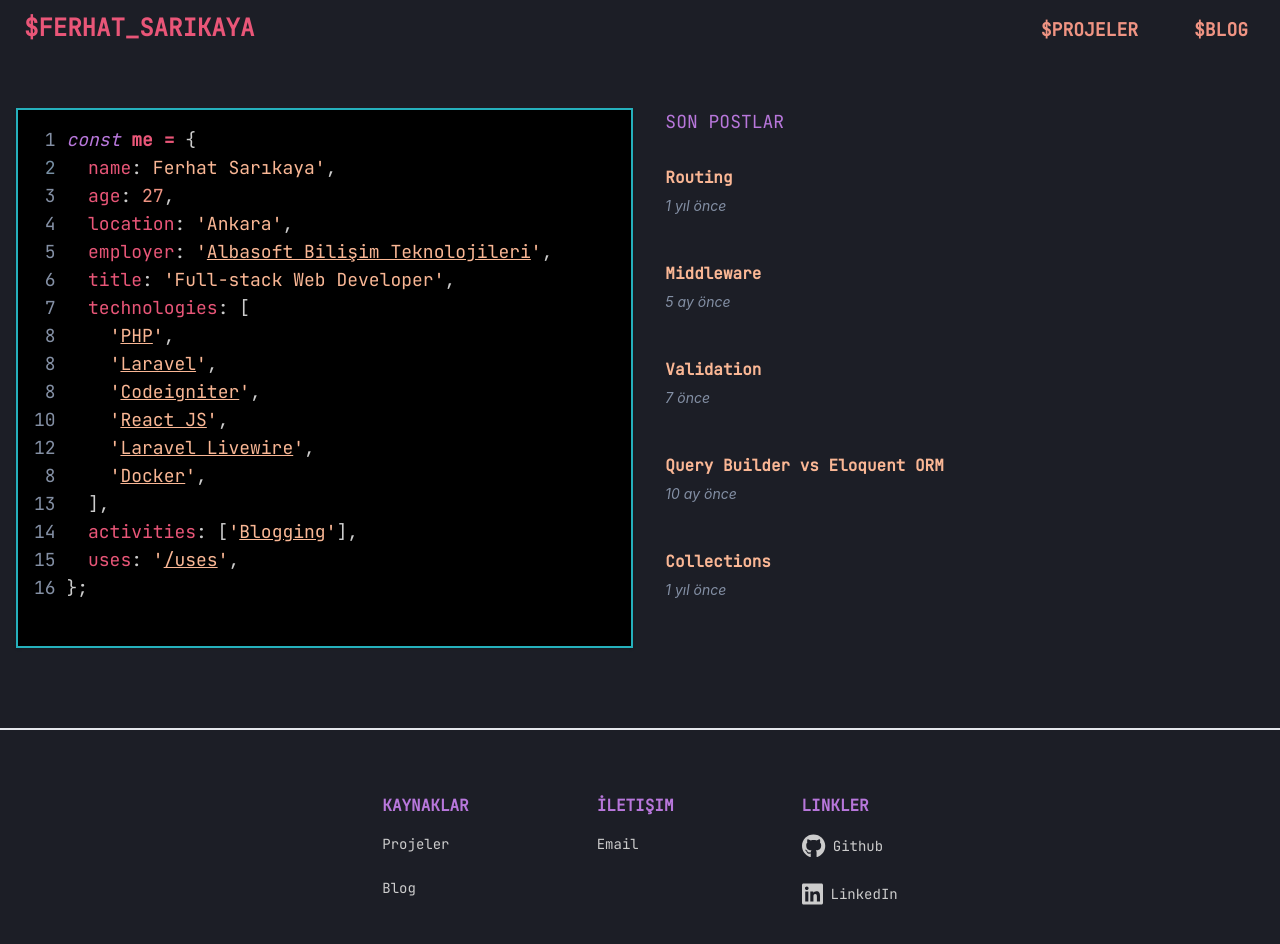
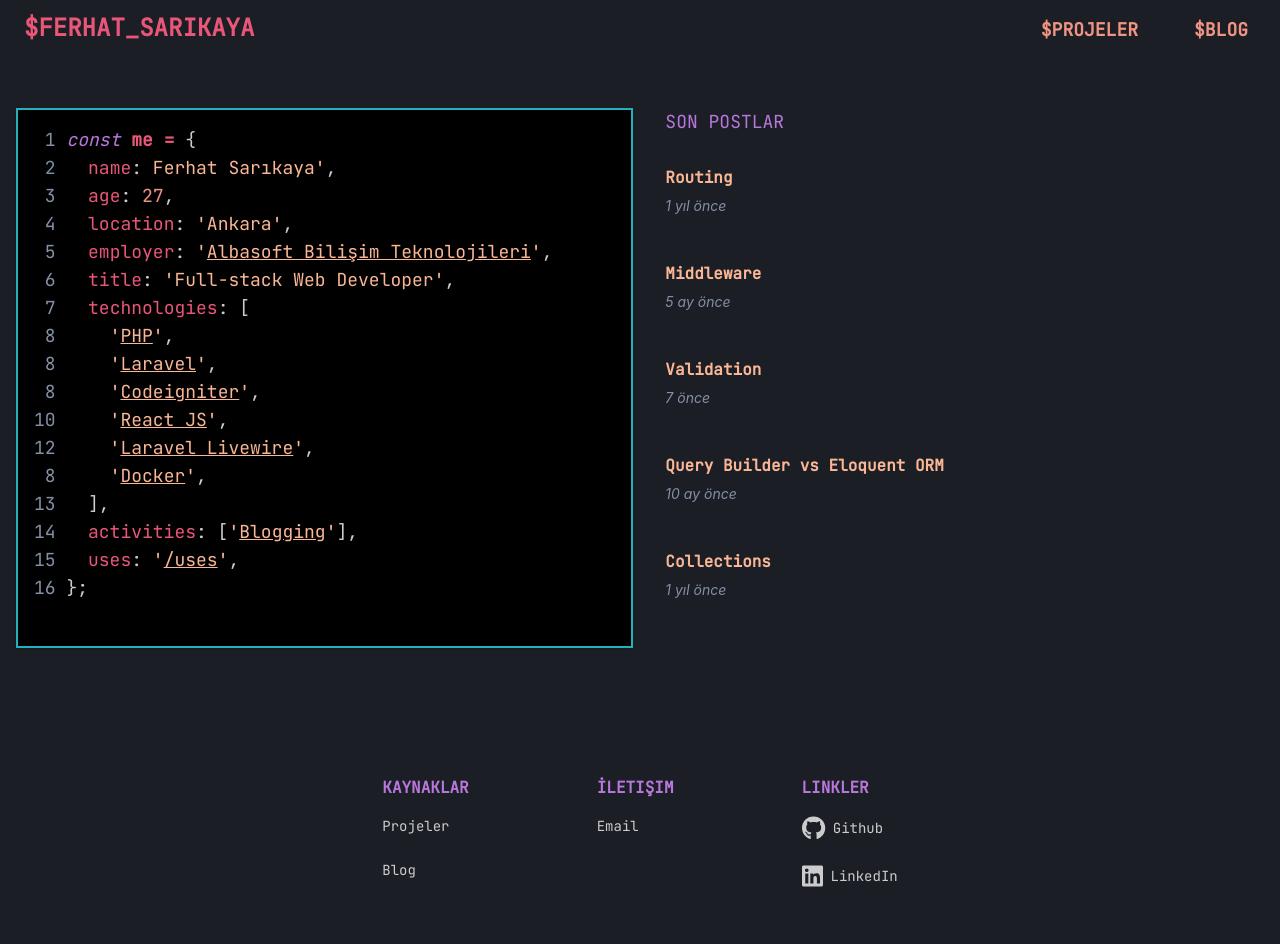
Before and after one commit to fsarikaya96/blog-frontend, a React (Create React App) app: page / in a window 1280 px wide. Shown: the top 944 px of the page. Built offline with nearby package versions, Linux system fonts and the light colour scheme.

Commit message:
refactor : file structure edited

```diff
--- a/package.json
+++ b/package.json
@@ -15,8 +15,8 @@
     "font-awesome": "^4.7.0",
     "react": "^18.2.0",
     "react-dom": "^18.2.0",
-    "react-router-dom": "^6.14.0",
-    "react-scripts": "5.0.1",
+    "react-router-dom": "^6.14.2",
+    "react-scripts": "^5.0.1",
     "web-vitals": "^2.1.4"
   },
   "scripts": {
--- a/src/App.js
+++ b/src/App.js
@@ -1,24 +1,20 @@
+import React from 'react';
 import './App.css';
 import Header from './compenents/layout/Public/Header';
 import Footer from './compenents/layout/Public/Footer';
-import Code from './pages/Public/Homepage/Code';
-import Posts from './pages/Public/Homepage/Posts';
+import PublicRoute from './routes/PublicRoute';
 
 function App() {
 
   return (
-    <div>
-       <Header/>
-        <main className='container mx-auto px-2 sm:px-4 pt-12'>
-              <div className='flex flex-col lg:flex-row justify-between gap-x-8 mb-20'>
-              <Code/>
-              <Posts/>
-              </div>
-        </main>
-        <hr class="container mx-auto mb-4 border-b border-dark"></hr>
-       <Footer/>
+    <>
+        <Header/>
 
-    </div>
+          <PublicRoute/>
+
+        <Footer/>
+
+    </>
   );
 }
 
--- a/src/index.js
+++ b/src/index.js
@@ -2,11 +2,10 @@
 import ReactDOM from 'react-dom/client';
 import './index.css';
 import App from './App';
-import { BrowserRouter } from 'react-router-dom'
+import { BrowserRouter } from 'react-router-dom';
 
-const root = ReactDOM.createRoot(document.getElementById('root'));
-root.render(
-  <BrowserRouter>
-    <App />
-  </BrowserRouter>
+ReactDOM.createRoot(document.getElementById("root")).render(
+     <BrowserRouter>
+      <App />
+     </BrowserRouter>
 );
--- /dev/null
+++ b/src/pages/Public/Homepage/Home.js
@@ -0,0 +1,16 @@
+import React from "react";
+import Code from './Code'
+import Post from './Post'
+
+export default function Homepage() {
+    return (
+        <>
+        <main className="container mx-auto px-2 sm:px-4 pt-12">
+          <div className="flex flex-col lg:flex-row justify-between gap-x-8 mb-20">
+            <Code/>
+            <Post/>
+          </div>
+        </main>
+        </>
+    );
+}
--- /dev/null
+++ b/src/routes/PublicRoute.js
@@ -0,0 +1,11 @@
+import React from "react";
+import { Routes, Route } from 'react-router-dom';
+import Home from '../pages/Public/Homepage/Home'
+
+export default function PublicRoute(){
+    return (
+        <Routes>
+          <Route path="/" element={<Home />} />
+        </Routes>
+      );
+}
```
Also changed, not shown: src/pages/Public/Homepage/Post.js (renamed from src/pages/Public/Homepage/Posts.js), 1 other file (tests, documents, lock files or other folders).
